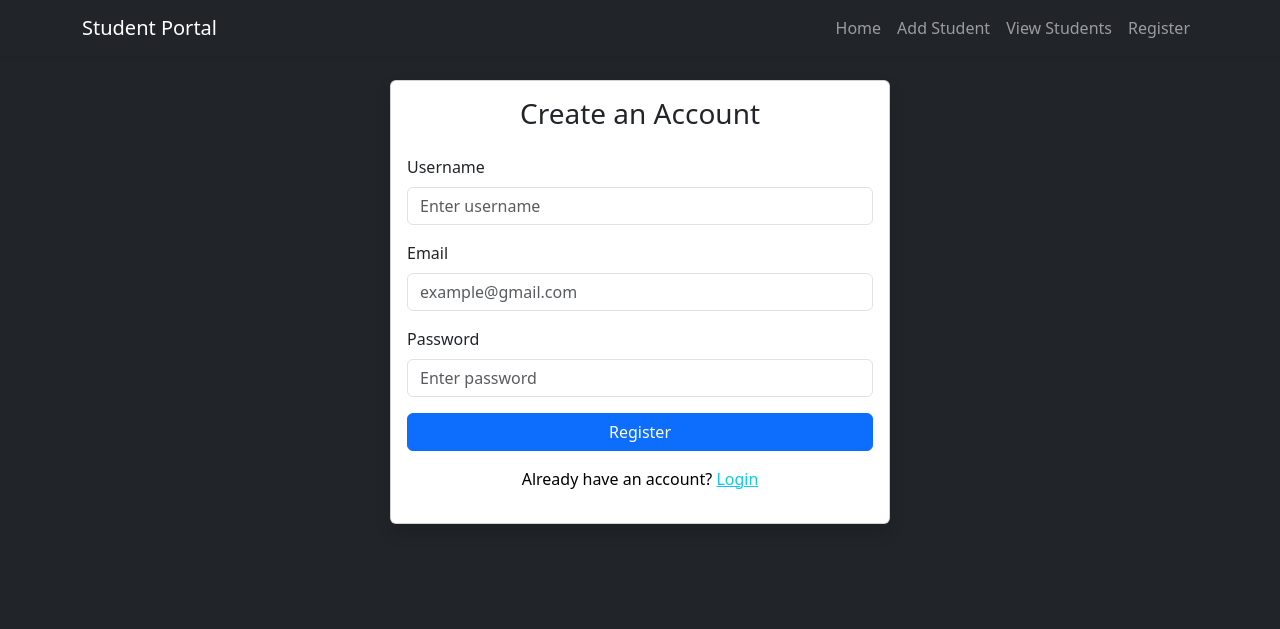
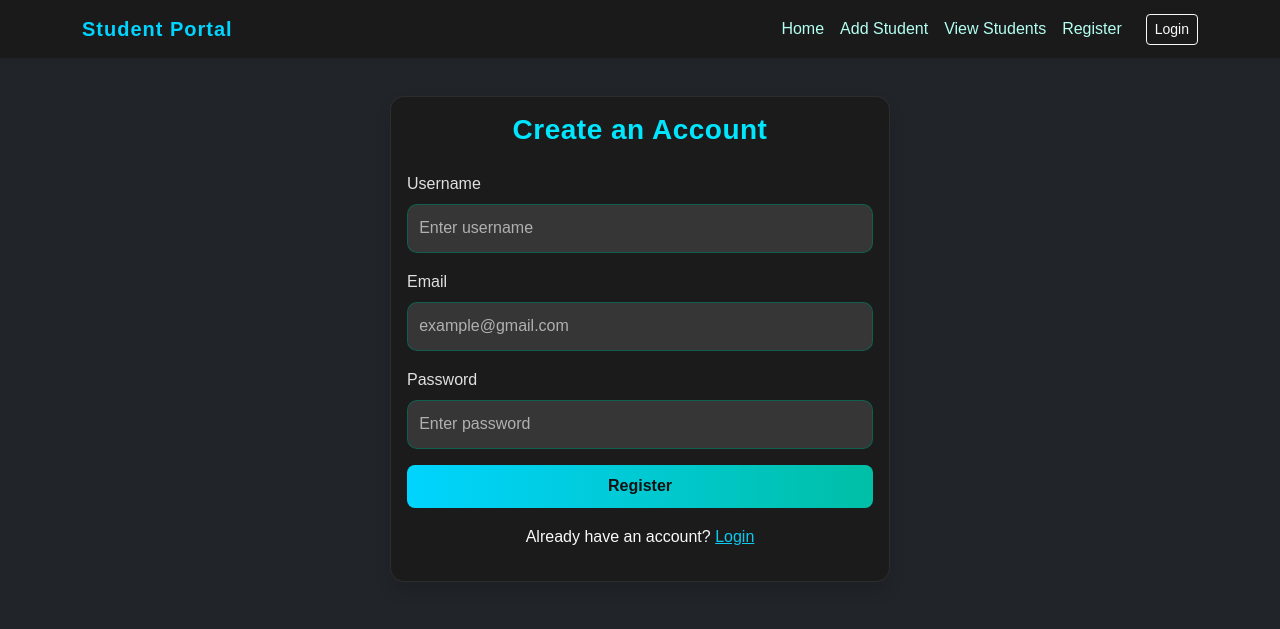
Before and after one commit to Godson-T/Student_Portal, a Flask app: page /register in a window 1280 px wide. Shown: the top 629 px of the page. Run offline with Flask 3, Linux system fonts and the light colour scheme.

Commit message:
thrid commit

```diff
--- a/app.py
+++ b/app.py
@@ -1,16 +1,21 @@
-from flask import Flask, redirect, render_template,request,session
+from flask import Flask, redirect, render_template,request,session,flash
 from flask_sqlalchemy import SQLAlchemy
 from werkzeug.security import generate_password_hash, check_password_hash
+from flask_login import LoginManager, login_user, logout_user, login_required, UserMixin, current_user
 
 
 app=Flask(__name__)
+app.config['SECRET_KEY'] = 'supersecretkey123'  # 🔑 change this to something secure later
 
 app.config['SQLALCHEMY_DATABASE_URI']='sqlite:///student_portal.db'
 app.config['SQLALCHEMY_TRACK_MODIFICATIONS']=False
 
 db=SQLAlchemy(app)
+login_manager = LoginManager()
+login_manager.login_view = 'login'
+login_manager.init_app(app)
 
-class User(db.Model):
+class User(db.Model,UserMixin):
     id = db.Column(db.Integer, primary_key=True)
     username = db.Column(db.String(50), nullable=False)
     email = db.Column(db.String(50),nullable=False)
@@ -30,9 +35,12 @@ class Student(db.Model):
 
 @app.route('/')
 def home():
-    return render_template("layout.html")
+    return render_template("home.html")
 
 
+@login_manager.user_loader
+def load_user(user_id):
+    return User.query.get(int(user_id))
 
 @app.route('/edit/<int:id>', methods=['GET', 'POST'])
 def edit_student(id):
@@ -46,6 +54,11 @@ def edit_student(id):
         return redirect('/view_students')
 
     return render_template('edit_student.html', student=student)
+@app.route("/dashboard")
+@login_required
+def dashboard():
+    student=Student.query.all()
+    return render_template("dashboard.html",students=student)
 
 @app.route('/delete/<int:id>',methods=['GET','POST'])
 def delete_student(id):
@@ -77,13 +90,20 @@ def login():
         password_input=request.form['password']
         user = User.query.filter_by(email=email_input).first()
         if user and user.check_password(password_input):
-            return redirect("/")
+            login_user(user)
+            flash("Student added successfully!", "success")
+            return redirect('/dashboard')
         else:
             error_msg="USER NOT FOUND"
 
     return render_template('login.html',error_msg=error_msg)
     #start debug here
 
+@app.route("/logout")
+@login_required
+def logout():
+    logout_user()
+    return redirect('/login')
 
 
 @app.route('/view_students')
@@ -93,6 +113,7 @@ def view_student():
 
 
 @app.route('/add_students',methods=['GET', 'POST'])
+@login_required
 def add_students():
     if request.method =='POST':
         name=request.form['name']
--- a/static/css/styles.css
+++ b/static/css/styles.css
@@ -3,84 +3,139 @@ body {
     font-family: 'Poppins', sans-serif;
     background: #121212;
     color: #f0f0f0;
+    line-height: 1.6;
 }
+
+
 
 /* === Navbar tweaks === */
 .navbar {
-    background-color: #1e1e1e !important;
+    background-color: #1a1a1a !important;
     box-shadow: 0 2px 8px rgba(0,0,0,0.5);
 }
 
 .navbar-brand {
     font-weight: 600;
     color: #00d4ff !important;
-    text-shadow: 0 0 4px #00d4ff;
+    letter-spacing: 1px;
 }
 
 .nav-link {
-    color: #00ffcc !important;
-    transition: color 0.3s ease, text-shadow 0.3s ease;
+    color: #b3fff0 !important;
+    transition: all 0.3s ease;
 }
 
 .nav-link:hover {
-    color: #00d4ff !important;
-    text-shadow: 0 0 6px #00d4ff;
+    color: #00e6ff !important;
+    text-shadow: 0 0 6px rgba(0,230,255,0.6);
 }
 
 /* === Cards === */
-.card {
-    background-color: #1e1e1e;
-    border-radius: 15px;
-    box-shadow: 0 4px 15px rgba(0,255,204,0.2);
-    transition: transform 0.3s ease, box-shadow 0.3s ease;
+.card, .modern-card {
+    background: #1b1b1b;
+    border-radius: 14px;
+    border: 1px solid rgba(255,255,255,0.08);
+    box-shadow: 0 4px 15px rgba(0,0,0,0.4);
+    transition: all 0.3s ease;
 }
 
-.card:hover {
-    transform: translateY(-3px);
-    box-shadow: 0 6px 25px rgba(0,255,204,0.3);
+.card:hover, .modern-card:hover {
+    transform: translateY(-4px);
+    border-color: rgba(0,255,204,0.25);
+    box-shadow: 0 6px 20px rgba(0,255,204,0.1);
 }
 
 /* === Form Inputs === */
 .form-control {
-    background-color: rgba(255,255,255,0.08);
+    background-color: rgba(255,255,255,0.12);
     color: #fff;
-    border: 1px solid #00ffcc;
+    border: 1px solid rgba(0,255,204,0.3);
     border-radius: 10px;
+    padding: 0.7rem;
     transition: all 0.3s ease;
 }
 
+.form-control::placeholder {
+    color: #b0b0b0;
+}
+
 .form-control:focus {
-    background-color: rgba(255,255,255,0.12);
+    background-color: rgba(255,255,255,0.18);
     border-color: #00d4ff;
     box-shadow: 0 0 8px rgba(0,212,255,0.3);
-    color: #fff;
+}
+
+.card-title {
+    color: #00e6ff; /* soft cyan that fits your theme */
+    font-weight: 600;
+    letter-spacing: 0.5px;
+    text-align: center;
+    transition: color 0.3s ease;
+}
+
+.card-title:hover {
+    color: #1e1f1f; /* subtle hover change */
+}
+label, p, .form-label {
+    color: #e0e0e0 !important;
 }
 
 /* === Buttons === */
-.btn-primary {
-    background: linear-gradient(90deg, #00ffcc, #00d4ff);
+.btn-primary, .btn-modern {
+    background: linear-gradient(90deg, #00d4ff, #00bfa6);
     border: none;
+    color: #121212;
     font-weight: 600;
+    padding: 0.6rem 1.3rem;
+    border-radius: 8px;
     transition: all 0.3s ease;
 }
 
-.btn-primary:hover {
-    transform: scale(1.05);
-    box-shadow: 0 0 15px rgba(0,212,255,0.5);
+.btn-primary:hover, .btn-modern:hover {
+    transform: translateY(-2px);
+    box-shadow: 0 0 12px rgba(0,212,255,0.4);
+}
+
+/* === Text & Title Effects === */
+.text-gradient {
+    background: linear-gradient(90deg, #00bcd4, #009688);
+    -webkit-background-clip: text;
+    -webkit-text-fill-color: transparent;
+    letter-spacing: 1px;
+    transition: all 0.3s ease;
+}
+
+.text-gradient:hover {
+    transform: scale(1.02);
 }
 
 /* === Footer === */
 footer {
-    color: #00ffcc;
+    color: #9ef7e8;
     text-align: center;
     padding: 1rem 0;
     border-top: 1px solid rgba(0,255,204,0.2);
+    margin-top: 3rem;
+}
+
+/* === Animations === */
+.fade-in {
+    opacity: 0;
+    animation: fadeIn 1s ease forwards;
+}
+.fade-in-slow {
+    opacity: 0;
+    animation: fadeIn 2s ease forwards;
+}
+@keyframes fadeIn {
+    from { opacity: 0; transform: translateY(10px); }
+    to { opacity: 1; transform: translateY(0); }
 }
 
 /* === Responsive tweaks === */
 @media (max-width: 420px) {
     .card {
-        width: 90%;
+        width: 95%;
         margin: auto;
     }
     .navbar-nav {
--- a/templates/layout.html
+++ b/templates/layout.html
@@ -8,30 +8,59 @@
     <!-- Bootstrap CSS -->
     <link href="https://cdn.jsdelivr.net/npm/bootstrap@5.3.2/dist/css/bootstrap.min.css" rel="stylesheet">
 
-    <!-- Optional: your own CSS -->
-    <link rel="stylesheet" href="{{ url_for('static', filename='css/style.css') }}">
+    <!-- Custom CSS -->
+    <link rel="stylesheet" href="{{ url_for('static', filename='css/styles.css') }}">
 </head>
 <body class="bg-dark text-light">
 
-<nav class="navbar navbar-expand-lg navbar-dark bg-dark shadow-sm">
+<!-- ===== NAVBAR ===== -->
+<nav class="navbar navbar-expand-lg navbar-dark bg-dark shadow-sm fixed-top">
   <div class="container">
-    <a class="navbar-brand" href="/">Student Portal</a>
-    <div class="collapse navbar-collapse">
-      <ul class="navbar-nav ms-auto">
+    <a class="navbar-brand fw-bold text-info" href="/">Student Portal</a>
+
+    <button class="navbar-toggler" type="button" data-bs-toggle="collapse" data-bs-target="#navbarNav">
+      <span class="navbar-toggler-icon"></span>
+    </button>
+
+    <div class="collapse navbar-collapse" id="navbarNav">
+      <ul class="navbar-nav ms-auto mb-2 mb-lg-0">
         <li class="nav-item"><a class="nav-link" href="/">Home</a></li>
         <li class="nav-item"><a class="nav-link" href="/add_students">Add Student</a></li>
         <li class="nav-item"><a class="nav-link" href="/view_students">View Students</a></li>
+        {% if not  current_user.is_authenticated %}
         <li class="nav-item"><a class="nav-link" href="/register">Register</a></li>
+        {% endif %}
       </ul>
+
+      <div class="d-flex align-items-center ms-lg-3 mt-3 mt-lg-0">
+        {% if current_user.is_authenticated %}
+          <span class="navbar-text text-info me-2">
+            👋 Welcome, {{ current_user.username }}
+          </span>
+          <a href="/logout" class="btn btn-sm btn-outline-info">Logout</a>
+        {% else %}
+          <a href="/login" class="btn btn-sm btn-outline-light">Login</a>
+        {% endif %}
+      </div>
     </div>
   </div>
 </nav>
 
-<div class="container py-4">
+<!-- ===== MAIN CONTENT ===== -->
+<div class="container py-5 mt-5">
     {% block content %}{% endblock %}
+    {% with messages = get_flashed_messages(with_categories=true) %}
+  {% if messages %}
+    {% for category, message in messages %}
+      <div class="alert alert-{{ category }} alert-dismissible fade show mt-3">
+        {{ message }}
+        <button type="button" class="btn-close" data-bs-dismiss="alert"></button>
+      </div>
+    {% endfor %}
+  {% endif %}
+{% endwith %}
+
 </div>
-
-
 
 <!-- Bootstrap JS -->
 <script src="https://cdn.jsdelivr.net/npm/bootstrap@5.3.2/dist/js/bootstrap.bundle.min.js"></script>
--- a/templates/register.html
+++ b/templates/register.html
@@ -23,7 +23,7 @@
       </div>
 
       <button type="submit" class="btn btn-primary w-100">Register</button>
-      <p class="text-center mt-3 text-black">Already have an account? <a href="{{ url_for('login') }}" class="text-info">Login</a></p>
+      <p class="text-center mt-3 text-light">Already have an account? <a href="{{ url_for('login') }}" class="text-info">Login</a></p>
     </form>
   </div>
 </div>
```
Also changed, not shown: templates/dashboard.html (+89 -0 lines), templates/home.html (added, +33 -0 lines), instance/student_portal.db, 1 other file.
